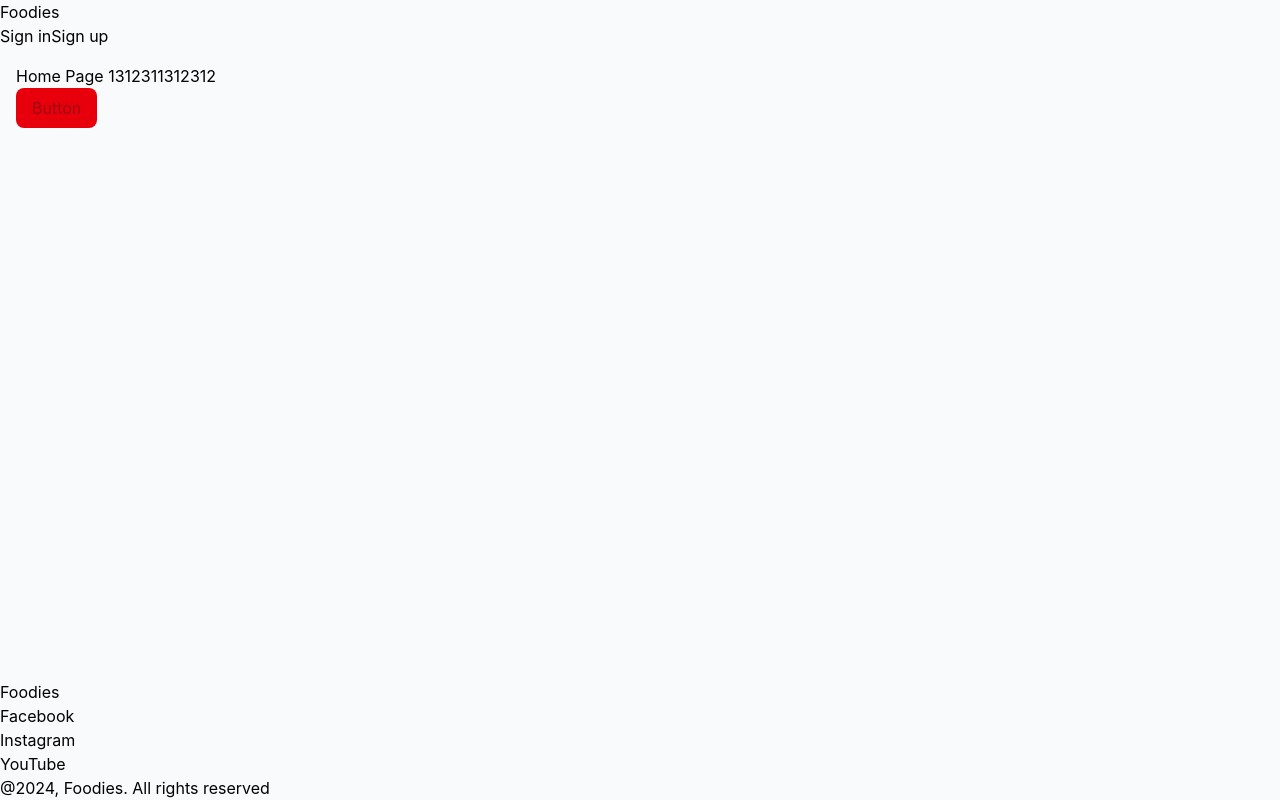
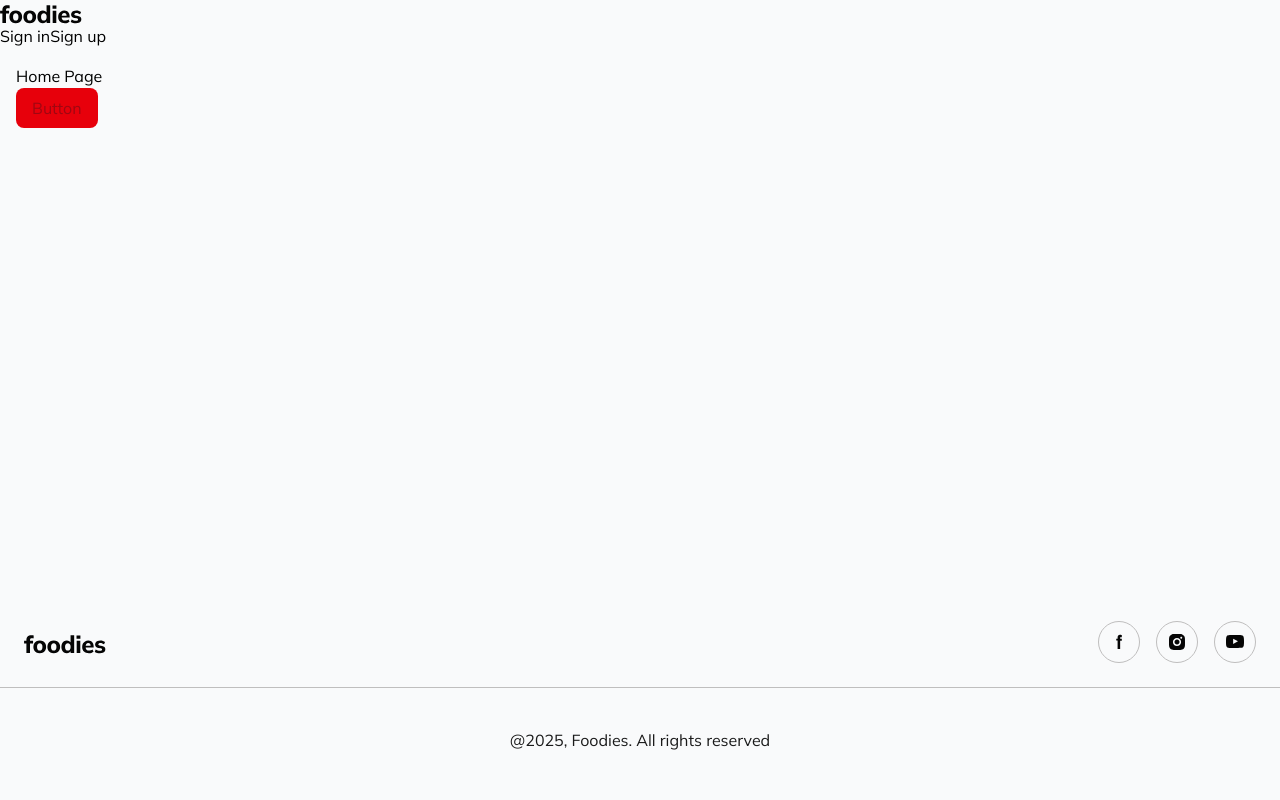
Before and after one commit to shikigami12/goit-foodies-ui, a React (Vite) app: page / in a window 1280 px wide. Built offline with nearby package versions, Linux system fonts and the light colour scheme; no server answers.

Commit message:
Refactor: enhance Footer layout styling and integrate sprite-based icons

```diff
--- a/index.html
+++ b/index.html
@@ -5,7 +5,12 @@
     <link rel="icon" type="image/svg+xml" href="/vite.svg" />
     <meta name="viewport" content="width=device-width, initial-scale=1.0" />
     <meta name="description" content="Discover and share delicious food recipes from around the world" />
-    <title>Foodies - Food Recipes</title>
+      <link
+          rel="stylesheet"
+          href="https://fonts.googleapis.com/css2?family=Mulish:wght@200;300;400;500;600;700;800;900&display=swap"
+      />
+
+      <title>Foodies - Food Recipes</title>
     <!-- GitHub Pages SPA redirect handler -->
     <script>
       (function() {
--- a/src/components/common/Logo/Logo.jsx
+++ b/src/components/common/Logo/Logo.jsx
@@ -4,7 +4,9 @@ import { ROUTES } from '../../../constants';
 export const Logo = () => {
   return (
     <Link to={ROUTES.HOME}>
-      <span>Foodies</span>
+        <svg className="w-22 h-6">
+            <use href="/sprite.svg#logo-footer"></use>
+        </svg>
     </Link>
   );
 };
--- a/src/components/layout/Copyright/Copyright.jsx
+++ b/src/components/layout/Copyright/Copyright.jsx
@@ -1,3 +1,3 @@
 export const Copyright = () => {
-  return <p>@2024, Foodies. All rights reserved</p>;
+  return <p className="text-dark text-base mt-4 mb-6">@2025, Foodies. All rights reserved</p>;
 };
--- a/src/components/layout/Footer/Footer.jsx
+++ b/src/components/layout/Footer/Footer.jsx
@@ -1,13 +1,20 @@
-import { Logo } from '../../common/Logo/Logo';
-import { NetworkLinks } from '../NetworkLinks/NetworkLinks';
-import { Copyright } from '../Copyright/Copyright';
+import { Logo } from "../../common";
+import { NetworkLinks } from "../NetworkLinks";
+import { Copyright } from "../Copyright";
 
 export const Footer = () => {
     return (
-    <footer>
+        <footer className="w-full">
+            <div className="max-w-screen-xl mx-auto flex items-center justify-between px-6 py-6">
                 <Logo />
                 <NetworkLinks />
+            </div>
+
+            <div className="border-t border-borders"></div>
+
+            <div className="py-6 flex justify-center">
                 <Copyright />
+            </div>
         </footer>
     );
 };
--- a/src/components/layout/NetworkLinks/NetworkLinks.jsx
+++ b/src/components/layout/NetworkLinks/NetworkLinks.jsx
@@ -6,11 +6,13 @@ export const NetworkLinks = () => {
   ];
 
   return (
-    <ul>
+    <ul className="flex justify-between items-center space-x-4">
       {socialLinks.map((link) => (
-        <li key={link.name}>
+        <li key={link.name} className='border border-borders p-2.5 rounded-full'>
           <a href={link.url} target="_blank" rel="noopener noreferrer">
-            {link.name}
+              <svg className="w-5 h-5">
+                  <use href={`/sprite.svg#${link.name.toLowerCase()}`} />
+              </svg>
           </a>
         </li>
       ))}
--- a/src/components/layout/SharedLayout/SharedLayout.jsx
+++ b/src/components/layout/SharedLayout/SharedLayout.jsx
@@ -5,7 +5,6 @@ import { Footer } from '../Footer/Footer';
 export const SharedLayout = () => {
     return (
         <div className="min-h-screen flex flex-col bg-gray-50">
-
             <Header />
 
             <main className="flex-1 p-4">
@@ -13,7 +12,6 @@ export const SharedLayout = () => {
             </main>
 
             <Footer />
-
         </div>
     );
 };
--- a/src/index.css
+++ b/src/index.css
@@ -1,11 +1,16 @@
 @import "tailwindcss";
 
 @theme {
+    /*fonts*/
+    --font-sans: "Mulish", system-ui, sans-serif;
+
+    /*colors*/
     --color-brand: #6366f1;
     --color-brand-dark: #4f46e5;
+    --color-borders: #BFBEBE;
+    --color-dark: #1A1A1A;
 
-    --font-sans: "Inter", system-ui, sans-serif;
-
+    /*spacing*/
     --spacing-128: 32rem;
 }
 
@@ -14,3 +19,7 @@
         @apply px-4 py-2 rounded-xl bg-brand text-white;
     }
 }
+
+html {
+    font-family: var(--font-sans);
+}
--- a/src/pages/HomePage.jsx
+++ b/src/pages/HomePage.jsx
@@ -1,7 +1,7 @@
 export const HomePage = () => {
   return (
     <div>
-      <h1>Home Page 1312311312312</h1>
+      <h1>Home Page</h1>
         <button className="bg-red-600 text-red-800 px-4 py-2 rounded-lg">
             Button
         </button>
```
Also changed, not shown: public/sprite.svg. Lines whose indentation alone changed are shown as unchanged.
